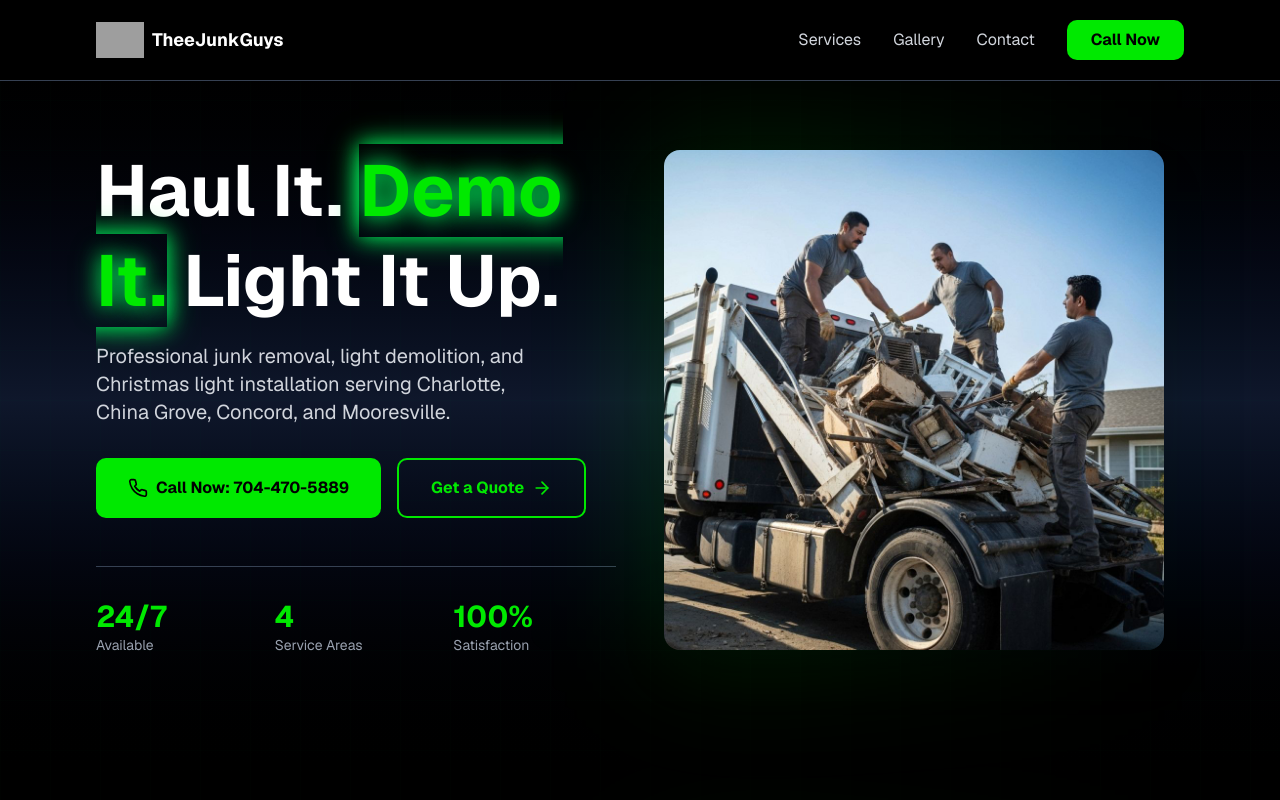
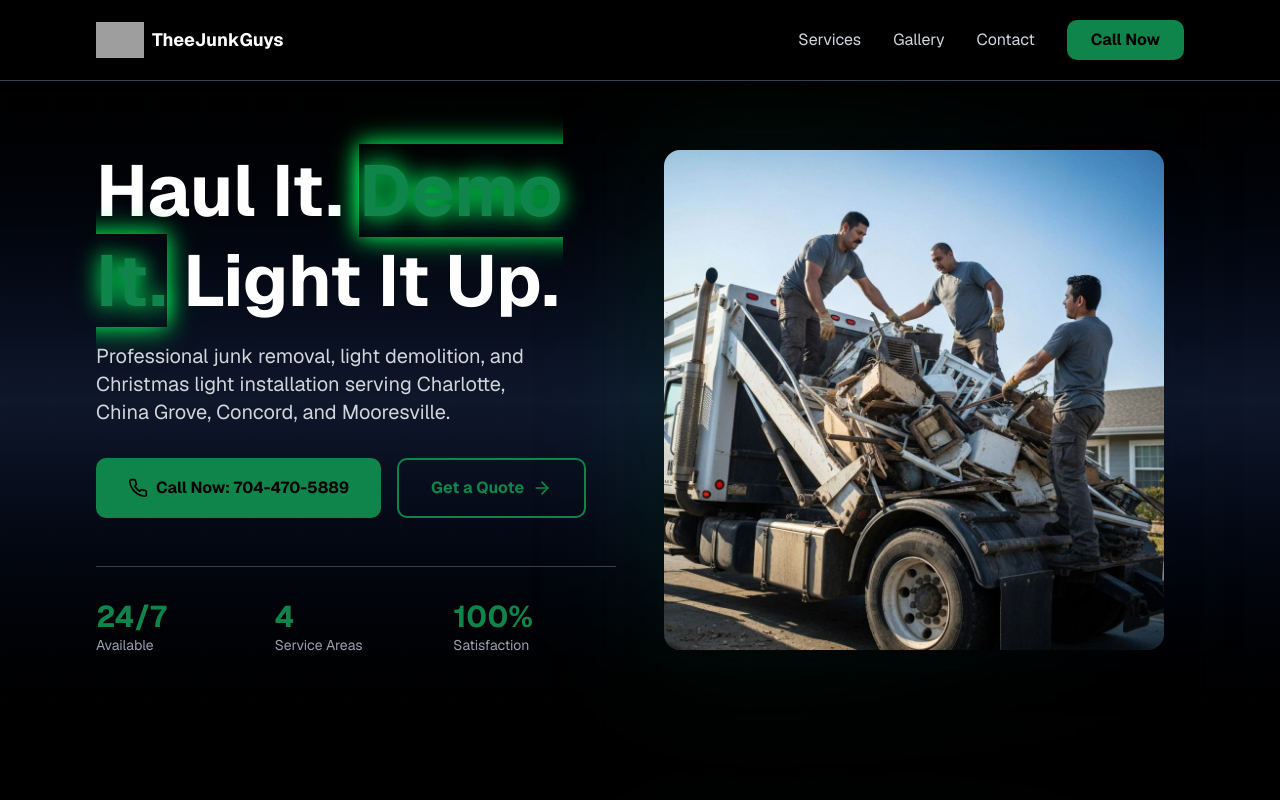
Before and after one commit to davisbryan595-lang/thee-junk-guys, a Next.js app: page / in a window 1280 px wide. Shown: the top 800 px of the page. Built offline with nearby package versions, Linux system fonts and the light colour scheme; grey boxes are pictures that could not be loaded.

Commit message:
completionId: cgen-9f8beb64e42645469879d56b1f2e4dba
cgen-9f8beb64e42645469879d56b1f2e4dba

```diff
--- a/app/globals.css
+++ b/app/globals.css
@@ -16,14 +16,14 @@
   --secondary-foreground: oklch(0.98 0 0);
   --muted: oklch(0.25 0 0);
   --muted-foreground: oklch(0.7 0 0);
-  --accent: oklch(0.8 0.3 142.5);
+  --accent: rgb(15, 133, 75);
   --accent-foreground: oklch(0.08 0 0);
   --destructive: oklch(0.577 0.245 27.325);
   --destructive-foreground: oklch(0.577 0.245 27.325);
   --border: oklch(0.2 0 0);
   --input: oklch(0.15 0 0);
-  --ring: oklch(0.8 0.3 142.5);
-  --chart-1: oklch(0.8 0.3 142.5);
+  --ring: rgb(15, 133, 75);
+  --chart-1: rgb(15, 133, 75);
   --chart-2: oklch(0.6 0.118 184.704);
   --chart-3: oklch(0.398 0.07 227.392);
   --chart-4: oklch(0.828 0.189 84.429);
@@ -33,10 +33,10 @@
   --sidebar-foreground: oklch(0.98 0 0);
   --sidebar-primary: oklch(0.08 0 0);
   --sidebar-primary-foreground: oklch(0.98 0 0);
-  --sidebar-accent: oklch(0.8 0.3 142.5);
+  --sidebar-accent: rgb(15, 133, 75);
   --sidebar-accent-foreground: oklch(0.08 0 0);
   --sidebar-border: oklch(0.2 0 0);
-  --sidebar-ring: oklch(0.8 0.3 142.5);
+  --sidebar-ring: rgb(15, 133, 75);
 }
 
 .dark {
```
